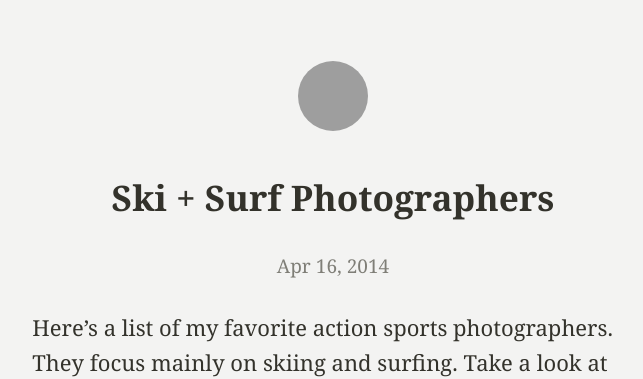
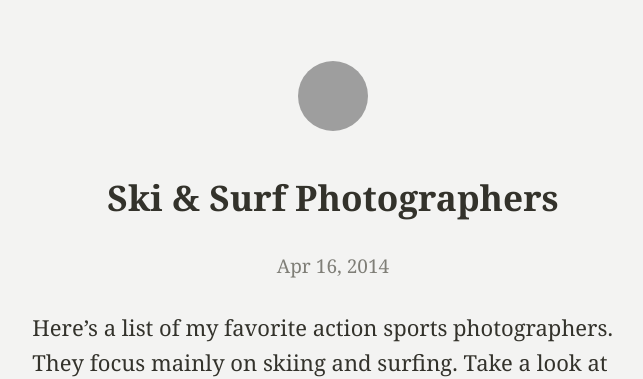
Before and after one commit to elliotdickison/elliotdickison.github.io, a Jekyll site: the page built from _posts/2014-04-16-ski-surf-photogs.md, in a window 1280 px wide and 900 px high, cut to the strip 0-379 px from the top of the window. Shown: the whole strip, without its empty margins (307-950 px from the left). Built offline with Jekyll 4.4.1, drawn with Linux system fonts in a browser that asks for light colours; nearby versions of some CDN libraries; grey boxes are pictures that could not be loaded.

```diff
--- a/_posts/2014-04-16-ski-surf-photogs.md
+++ b/_posts/2014-04-16-ski-surf-photogs.md
@@ -1,5 +1,5 @@
 ---
-title: "Ski + Surf Photographers"
+title: "Ski & Surf Photographers"
 tags: code
 summary: "Some favorite photogs"
 ---
```
Also changed, not shown: _posts/2013-10-25-the-tilde-in-javascript.md (+1 -1 lines).
